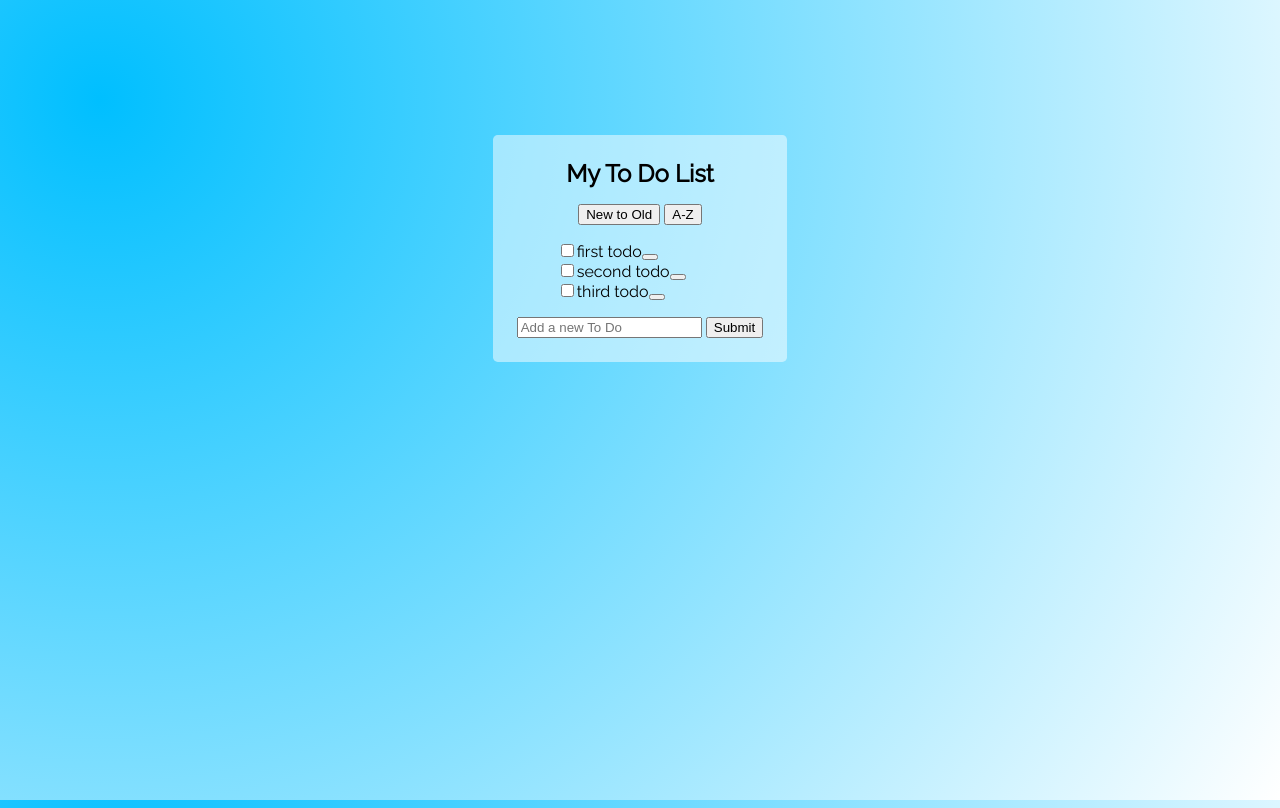
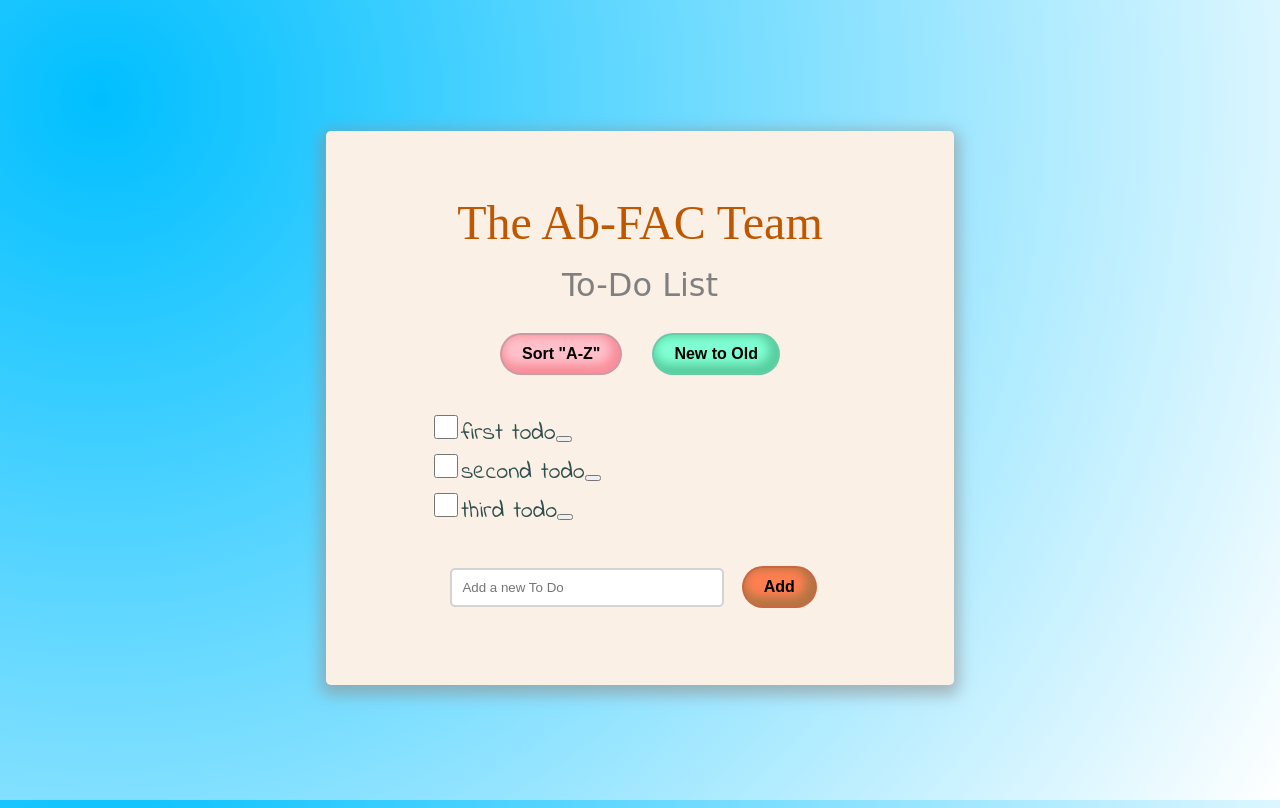
Before and after one commit to fac-13/ab-fac-todo, a website: page index.html in a window 1280 px wide. Drawn offline with Linux system fonts and the light colour scheme; a web font is replaced by a local one.

Commit message:
add more styling

```diff
--- a/index.html
+++ b/index.html
@@ -2,18 +2,26 @@
 <html lang='en'>
 
 <head>
-  <meta charset="utf-8">
-  <title>tdd todo</title>
-  <link href="https://fonts.googleapis.com/css?family=Raleway" rel="stylesheet">
-  <link rel="stylesheet" href="./style.css">
+      <title>Ab-FAC Team To-Do List</title>
+      <meta charset="UTF-8">
+      <meta name="author" content="Eade, Jennah, Nicos, Vanessa" />
+      <meta name="description" content="A site dedicated to our faboulous project team" />
+      <meta name="robots" content="noindex">
+      <meta name="viewport" content="width=device-width, initial-scale=1.0">
+      <link rel="stylesheet" type="text/css" href="style.css">
+      <link href="https://fonts.googleapis.com/css?family=Bungee+Inline" rel="stylesheet">
+      <link href="https://fonts.googleapis.com/css?family=Indie+Flower" rel="stylesheet">
 </head>
 
 <body>
   <main>
-    <h1 class="title">My To Do List</h1>
+    <section>
+    <h1 class="title">The Ab-FAC Team</h1>
+    <h2>To-Do List</h2>
     <div id="sort-AZ">
+      <button aria-label='sort todos from A-Z' id='az'>Sort "A-Z"</button>
       <button aria-label='sort todos from old to new or new to old' id='newtoold'>New to Old</button>
-      <button aria-label='sort todos from A-Z' id='az'>A-Z</button>
+
     </div>
     <div id="todo-container">
       <ul>
@@ -21,8 +29,9 @@
     </div>
     <form aria-label='add new todo' id="add-todo">
       <input type="text" aria-label="add new todo" name="description" value="" placeholder="Add a new To Do">
-      <input type="submit" aria-label="submit new todo" name="submit-button" value="Submit">
+      <input type="submit" aria-label="submit new todo" name="submit-button" value="Add">
     </form>
+    </section>
   </main>
 </body>
 
--- a/style.css
+++ b/style.css
@@ -12,13 +12,42 @@ body {
     background: radial-gradient(circle at 100px 100px, deepskyblue, #fff);
 }
 
+section {
+    display: flex;
+    flex-direction: column;
+    padding: 2rem;
+    min-width: 500px;
+}
+
 main {
-   background-color: rgba(255, 255, 255, 0.5);
-   padding: 1.5rem;
-   border-radius: .3rem;
-   position: relative;
-   top: -20%;
-   font-family: 'Raleway', sans-serif;
+    background-color: linen;
+    padding: 2rem;
+    border-radius: .3rem;
+    position: relative;
+    font-family: sans-serif;
+    box-shadow: 0px 5px 15px 5px #908f8e99;
+    text-align: center;
+}
+
+h1 {
+      font-family: "bungee inline";
+      font-size: 3em;
+      margin: 5px;
+      margin-left: 5px;
+      min-width: 92px;
+      color: #BF5700;
+      text-decoration: none;
+      font-weight: 400;
+}
+
+h2 {
+    text-align: center;
+    font-family: "Bungee Inline", cursive;
+    font-size: 2em;
+    color: grey;
+    font-weight: 400;
+    padding: 0;
+    margin: 0 auto 1rem auto;
 }
 
 #sort-AZ {
@@ -28,7 +57,6 @@ main {
 /* STYLING TODO LIST */
 
 .title {
-    font-size: 1.5rem;
     margin: auto auto 1rem auto;
     text-align: center;
 }
@@ -36,6 +64,9 @@ main {
 ul {
     list-style-type: none;
     text-align: left;
+    font-family: 'Indie Flower',cursive;
+    font-size: 1.5em;
+    color: darkslategrey;
 
 }
 
@@ -43,3 +74,88 @@ ul {
     padding-left: 0;
 
 }
+
+#newtoold,
+#az,
+input[type=submit] {
+    border-radius: 30px;
+    padding: 10px 20px;
+    margin: .8em;
+    font-weight: 400;
+    font-size: 1em;
+    border: 2px solid rgba(0,0,0,0.2);
+    font-weight: 700;
+}
+
+#newtoold {
+    background: aquamarine;
+    box-shadow: inset -4px -4px 10px 5px rgba(2, 92, 38, 0.3);
+}
+
+#az {
+    background: pink;
+    box-shadow: inset -4px -4px 10px 5px rgba(244, 110, 120, 0.6);
+}
+
+input[type=submit] {
+    background: coral;
+    box-shadow: inset -4px -4px 10px 5px rgba(2, 92, 38, 0.3);
+}
+
+#newtoold:hover,
+#az:hover,
+input[type=submit]:hover
+{
+     border: 2px solid rgba(0,0,0,0.7);
+}
+
+input[type=text] {
+    padding: 10px;
+    color: black;
+    border: 2px solid lightgrey;
+    border-radius: 5px;
+    min-width: 250px;
+    margin: auto;
+
+}
+
+  input[type=checkbox] {
+      height: 24px;
+      width: 24px;
+
+  }
+
+  input[type=checkbox]:checked {
+      height: 24px;
+      width: 24px;
+  }
+
+.delete {
+     background-image: url("img/waste.svg");
+     background-color: transparent;
+     text-align: center;
+     padding: .5rem;
+     margin: 0.5rem;
+    height: 24px;
+    width: 24px;
+    border: 1px;
+}
+
+
+@media screen and (max-width: 500px) {
+    body {
+        margin:0;
+        padding:0;
+    }
+    main {
+        height: 100%;
+    }
+    section {
+        min-width:100%;
+        padding: 5px;
+        margin: 0;
+    }
+    h1, h2 {
+        font-size: 1.6em;
+    }
+}
```
Also changed, not shown: img/waste.svg (added).
